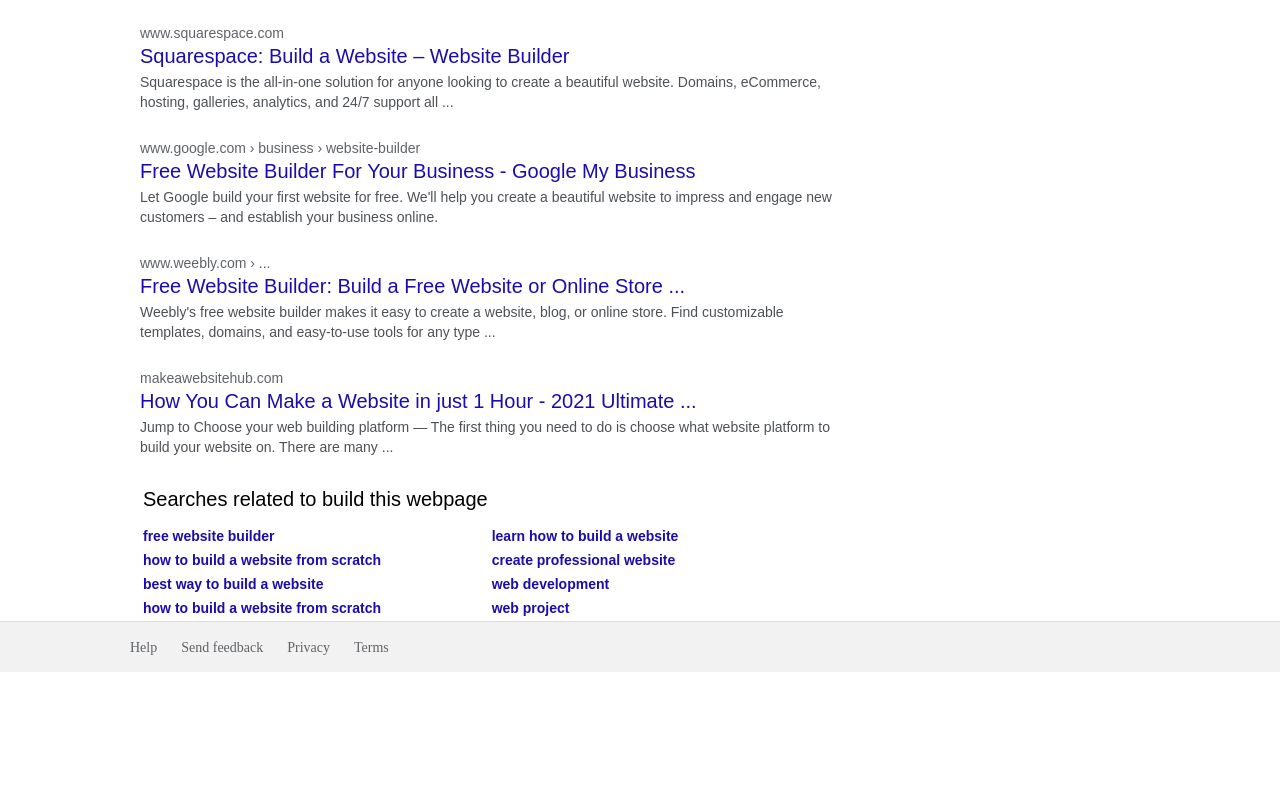
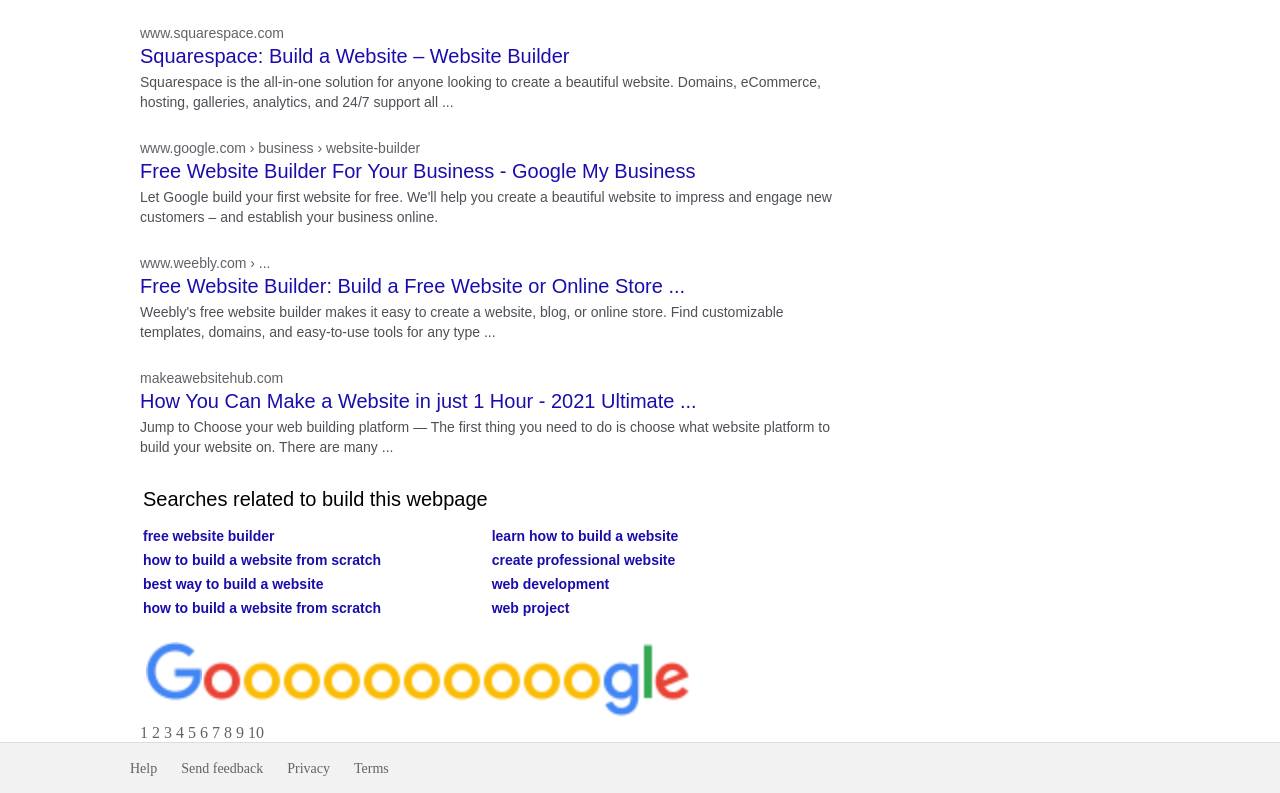
Before and after one commit to JeremyDesouza/google-search-page, a plain HTML site: page index.html in a window 1280 px wide. Shown: the part 1131-1924 px from the top of the page. Before the commit the page ends 1803 px from the top, so only its background shows below. Drawn offline with Linux system fonts and the light colour scheme.

Commit message:
added pagination

```diff
--- a/index.html
+++ b/index.html
@@ -1,7 +1,9 @@
 <!DOCTYPE html>
 
 <html>
+
     <head>
+
         <meta charset="UTF-8">
         <title>Google Search Results</title>
         <link rel="stylesheet" href="main.css">
@@ -11,7 +13,9 @@
     </head>
 
     <body>
-        <nav>
+
+        <header>
+
             <div class="search-form">
                 <!-- google logo and search bar-->
 
@@ -22,18 +26,16 @@
                     <a href="#">
                         <img src= "images/google_mag.png" alt="magnifying glass" id="search-submit">
                     </a>
-
                 </div>
 
                 <div class="login-apps">
-
                     <img src="images/goog_apps_icon.jpg" alt="google apps icon" id="apps-icon">
                     <button type="button" id="sign-in-btn">Sign in</button>
                 </div>
+
             </div>
 
             <div class="nav">
-
 
                 <ul class="options-section">
                     <li><a href="#" class="nav-link"><i class="material-icons">search</i>All</a></li>
@@ -42,86 +44,77 @@
                     <li><a href="#" class="nav-link"><i class="material-icons">slideshow</i>Videos</a></li>
                     <li><a href="#" class="nav-link"><i class="material-icons">local_offer</i>Shopping</a></li>
                     <li><a href="#" class="nav-link"><i class="material-icons">more_vert</i>More</a></li>
-
-
                 </ul>
-
-
-
 
                 <ul class="settings-section">
                     <li><a href="#" class="nav-link">Settings</a></li>
                     <li><a href="#" class="nav-link">Tools</a></li>
-
-
                 </ul>
-
-
-
-
 
             </div>
 
-
-        </nav>
+        </header>
 
         <main>
+
             <div class="num-results">About 124,000,000 results (0.42 seconds)</div>
 
             <div class="search-results">
+
                 <div class="snippet">
+
                     <a href="#" class="search-link">
                         <div class="url">victor-lf.github.io › google-search-results</div>
                         <div class="snippet-title">build this webpage - GitHub Pages</div>
                     </a>
+                    <p class="description">build this webpage. https://benjdelt.github.io/google-results/. With zero coding experience, artist building 180 webpages in 180 days ...</div>
 
-                    <p class="description">build this webpage. https://benjdelt.github.io/google-results/. With zero coding experience, artist building 180 webpages in 180 days ...</div>
                 </div>
 
                 <div class="snippet">
+
                     <a href="#" class="search-link">
                         <div class="url">christine-27.github.io › google-homepage</div>
                         <div class="snippet-title">build this webpage - GitHub Pages</div>
                     </a>
-
                     <p class="description">With zero coding experience, artist building 180 webpages . ... days ago, having never done any programming in her life, Jennifer Dewalt built her first webpage.</div>
 
                 </div>
 
                 <div class="snippet">
+
                     <a href="#" class="search-link">
                         <div class="url">www.websitebuilderexpert.com › building-websites</div>
                         <div class="snippet-title">How to Build a Website 2021 | A Step-by-Step Beginner's Guide</div>
                     </a>
-
                     <p class="description">Dec 17, 2020 — How to Build a Website from Scratch. We'll look at how to make a website with both a website builder and WordPress, with no steps left out.</div>
 
                 </div>
 
                 <div class="snippet">
+
                     <a href="#" class="search-link">
                         <div class="url">www.pcmag.com › ... › Web Hosting</div>
                         <div class="snippet-title">How to Create a Website | PCMag</div>
                     </a>
+                    <p class="description">If you need to quickly build a simple website, starting with a blogging service is a great way to go. Advertisement. The major player in the blog game is WordPress, ...</div>
 
-                    <p class="description">If you need to quickly build a simple website, starting with a blogging service is a great way to go. Advertisement. The major player in the blog game is WordPress, ...</div>
                 </div>
 
-                <!--ADD IN PEOPLE ALSO ASK BOX-->
+                <div class="snippet">
 
-
-                <div class="snippet">
                     <a href="#" class="search-link">
                         <div class="url">www.youtube.com › watch › YWA-xbsJrVg</div>
                         <div class="snippet-title">How to Make a Website in 10 mins - Simple & Easy - YouTube</div>
                     </a>
+                    <p class="description">Jan 3, 2018 — Start Here ➜ https://websitelearners.com/video/make-a-website/#startGet our NEW Course ... HTML Full Course - Build a Website Tutorial.</div>
 
-                    <p class="description">Jan 3, 2018 — Start Here ➜ https://websitelearners.com/video/make-a-website/#startGet our NEW Course ... HTML Full Course - Build a Website Tutorial.</div>
                 </div>
 
             </div>
 
             <div class="also-ask-tbl">
+
                 <table class="rel-questions-tbl">
                     <tr>
                         <th>People Also Ask</th>
@@ -129,7 +122,6 @@
                     <tr>
                         <td>How can I create my own webpage?</td>
                     </tr>
-
                     <tr>
                         <td>How much does it cost to have someone build you a website?</td>
                     </tr>
@@ -148,8 +140,6 @@
                 </table>
                 <a href="#" id="feedback">Feedback</a>
 
-
-
             </div>
 
 
@@ -160,35 +150,38 @@
                         <div class="url">websitesetup.org</div>
                         <div class="snippet-title"> How to Create a Website: Step-by-Step Guide for Beginners ...</div>
                     </a>
+                    <p class="description">Nov 5, 2020 — Learn how to make a website and set it up. This site contains different tutorials on how to build a website using WordPress, Joomla, Drupal ...</div>
 
-                    <p class="description">Nov 5, 2020 — Learn how to make a website and set it up. This site contains different tutorials on how to build a website using WordPress, Joomla, Drupal ...</div>
                 </div>
 
                 <div class="snippet">
+
                     <a href="#" class="search-link">
                         <div class="url">www.squarespace.com</div>
                         <div class="snippet-title">Squarespace: Build a Website – Website Builder</div>
                     </a>
+                    <p class="description">Squarespace is the all-in-one solution for anyone looking to create a beautiful website. Domains, eCommerce, hosting, galleries, analytics, and 24/7 support all ...</div>
 
-                    <p class="description">Squarespace is the all-in-one solution for anyone looking to create a beautiful website. Domains, eCommerce, hosting, galleries, analytics, and 24/7 support all ...</div>
                 </div>
 
                 <div class="snippet">
+
                     <a href="#" class="search-link">
                         <div class="url">www.google.com › business › website-builder</div>
                         <div class="snippet-title">Free Website Builder For Your Business - Google My Business</div>
                     </a>
+                    <p class="description">Let Google build your first website for free. We'll help you create a beautiful website to impress and engage new customers – and establish your business online.</div>
 
-                    <p class="description">Let Google build your first website for free. We'll help you create a beautiful website to impress and engage new customers – and establish your business online.</div>
                 </div>
 
                 <div class="snippet">
+
                     <a href="#" class="search-link">
                         <div class="url">www.weebly.com › ...</div>
                         <div class="snippet-title">Free Website Builder: Build a Free Website or Online Store ...</div>
                     </a>
+                    <p class="description">Weebly's free website builder makes it easy to create a website, blog, or online store. Find customizable templates, domains, and easy-to-use tools for any type ...</div>
 
-                    <p class="description">Weebly's free website builder makes it easy to create a website, blog, or online store. Find customizable templates, domains, and easy-to-use tools for any type ...</div>
                 </div>
 
                 <div class="snippet" class="search-link">
@@ -196,17 +189,14 @@
                         <div class="url">makeawebsitehub.com</div>
                         <div class="snippet-title">How You Can Make a Website in just 1 Hour - 2021 Ultimate ...</div>
                     </a>
+                    <p class="description">Jump to Choose your web building platform — The first thing you need to do is choose what website platform to build your website on. There are many ...</div>
 
-                    <p class="description">Jump to Choose your web building platform — The first thing you need to do is choose what website platform to build your website on. There are many ...</div>
                 </div>
 
+            </div>
 
+            <div class="related-searches">
 
-
-
-
-            </div>
-            <div class="related-searches">
                 <table class="related-searches-tbl">
                     <tr>
                         <th>Searches related to build this webpage</th>
@@ -228,24 +218,33 @@
                         <td><a href="#" class="rel-search-link">how to build a website from scratch</a></td>
                         <td><a href="#" class="rel-search-link">web project</a></td>
                     </tr>
-
-
                 </table>
-
-
 
             </div>
 
-            <!-- Add pagination-->
+            <div class="goog-pagination">
 
+                <img src="images/goog_pagination.png" class="pg-img">
 
+                <div class="pages">
+                    <a class="page" href="#">1</a>
+                    <a href="#" class="page">2</a>
+                    <a href="#" class="page">3</a>
+                    <a href="#" class="page">4</a>
+                    <a href="#" class="page">5</a>
+                    <a href="#" class="page">6</a>
+                    <a href="#" class="page">7</a>
+                    <a href="#" class="page">8</a>
+                    <a href="#" class="page">9</a>
+                    <a href="#" class="page">10</a>
+                </div>
 
-
-
+            </div>
 
         </main>
 
         <footer>
+
             <ul class="footer-links">
                 <li><a href="#">Help</a></li>
                 <li><a href="#">Send feedback</a></li>
@@ -253,27 +252,8 @@
                 <li><a href="#">Terms</a></li>
             </ul>
 
-
-
         </footer>
 
-
-
-
-
-
-    </body>
-
-
-
-
-
-
-
-
-
-
-
-
+</body>
 
 </html>
```
Also changed, not shown: images/goog_pagination.png (added), images/google-g-icon.png (added).
